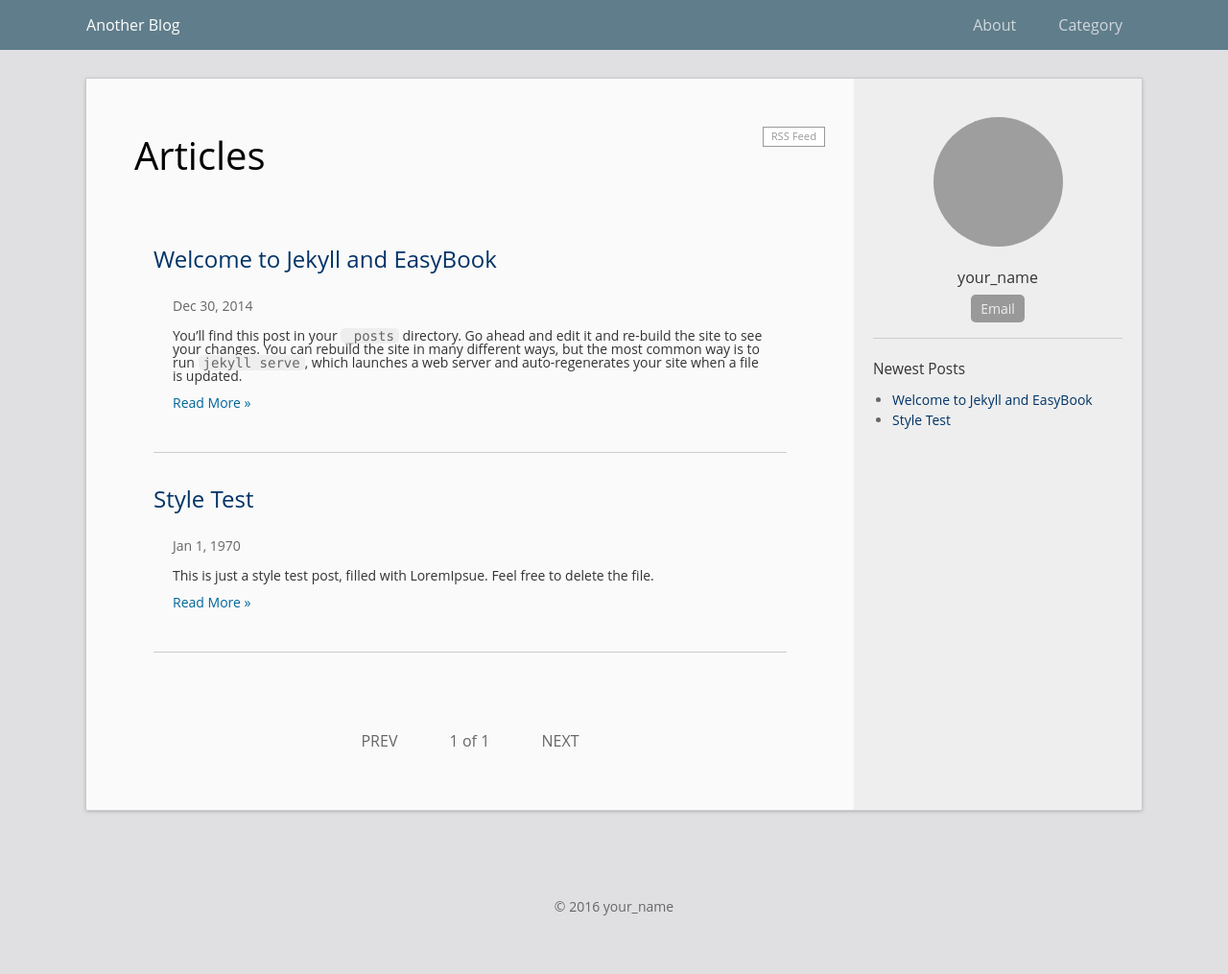
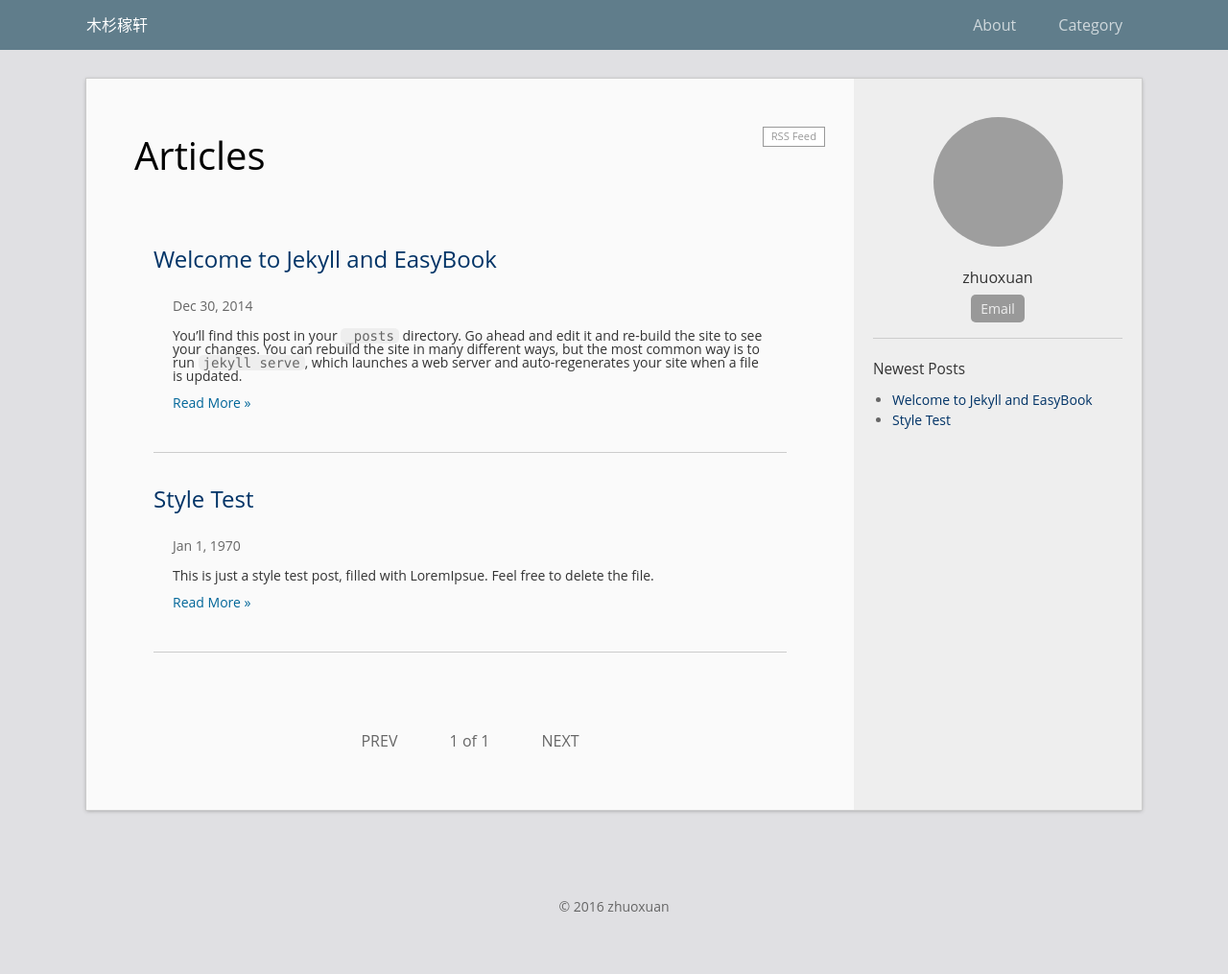
Before and after one commit to laobubu/jekyll-theme-EasyBook, a Jekyll site: the page built from index.html, in a window 1280 px wide. Shown: the whole page at 96% size. Built offline with Jekyll 4.4.1, drawn with Linux system fonts in a browser that asks for light colours; the list of posts is cut into pages by our own code; grey boxes are pictures that could not be loaded.

Commit message:
Update _config.yml

```diff
--- a/_config.yml
+++ b/_config.yml
@@ -1,15 +1,15 @@
 # Site settings
-title: Another Blog
+title: 木杉稼轩
 url: "http://iamzhuoxuan.github.io"    # the protocol and hostname of your site, eg. `http://laobubu.github.io`
-#timezone: Asia/Chongqing
+timezone: Asia/Guangzhou
 description: >
-  One or more sentences introducing this blog.
+  记录卓璇的所思所想。
 
 # Your information
-email: your_email@example.com
-author: your_name
+email: iamzhuoxuan@gmail.com
+author: zhuoxuan
 avatar: "//www.gravatar.com/avatar/your_email_md5?d=mm&s=135"
-profile: One sentence introducing yourself.
+profile: 卓璇 90后
 #twitter_username: twitter_username
 #github_username:  github_username
 
@@ -25,7 +25,7 @@
  - jemoji
 
 # Build settings
-paginate: 5
+paginate: 10
 paginate_path: "page:num"
 
 highlighter: rouge
```
